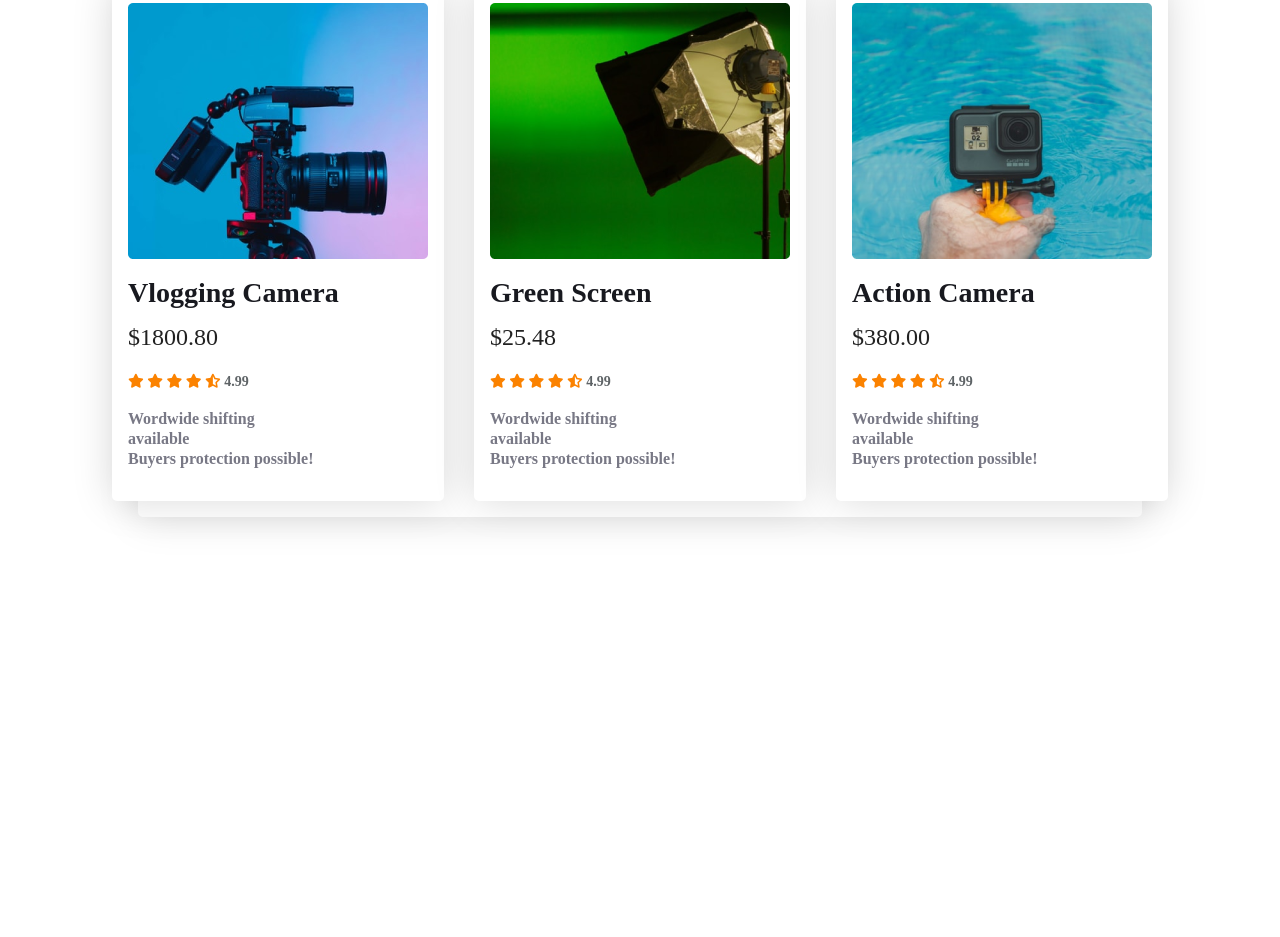
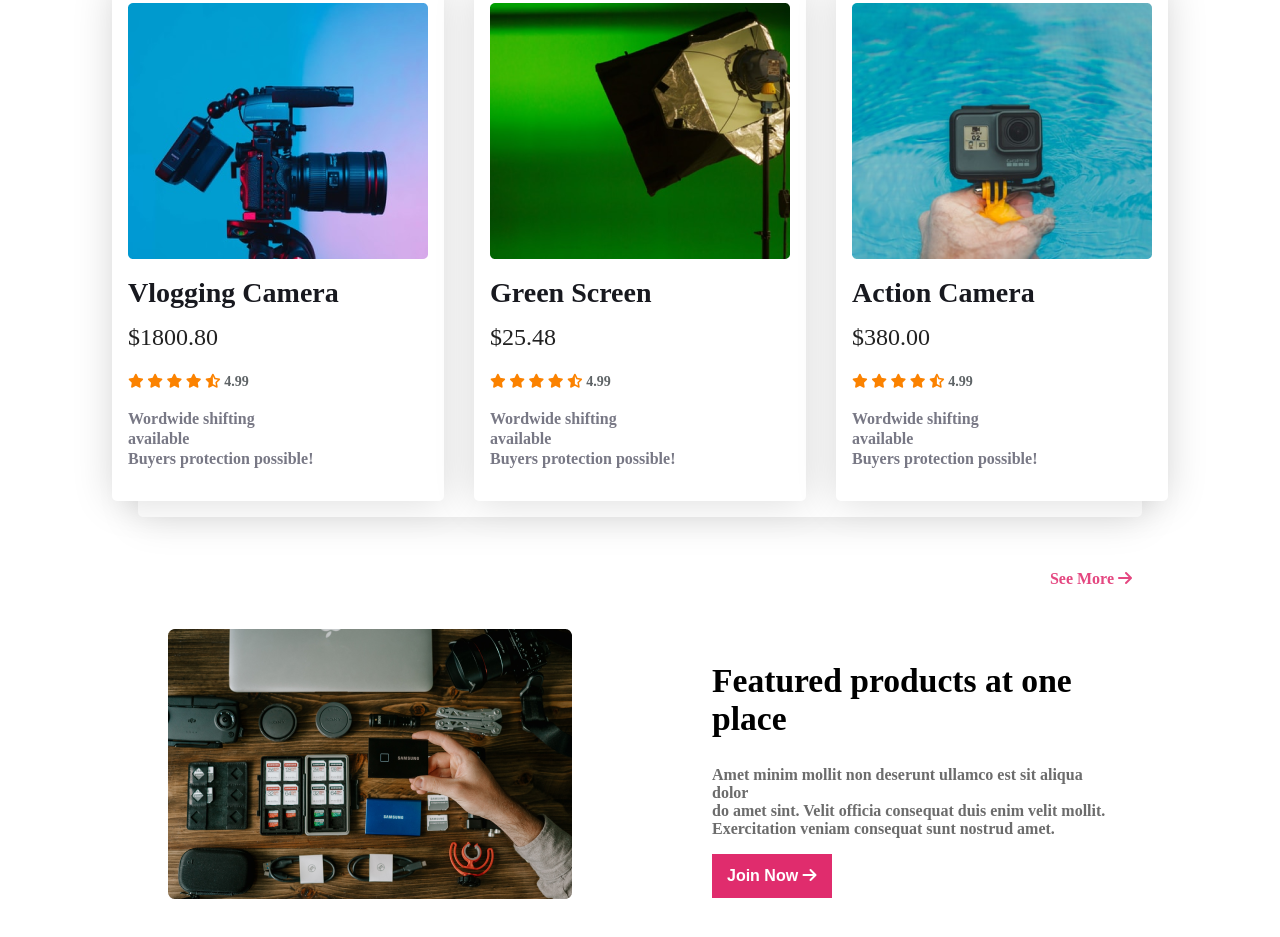
Before and after one commit to SajibSaha207/Influencer-gears, a plain HTML site: page index.html in a window 1280 px wide. Shown: the part 1926-2863 px from the top of the page. Before the commit the page ends 2573 px from the top, so only its background shows below. Drawn offline with Linux system fonts and the light colour scheme.

Commit message:
Added Featured Product section

```diff
--- a/index.html
+++ b/index.html
@@ -211,8 +211,30 @@
                     <p class="product-description"> Wordwide shifting <br> available <br> Buyers protection possible!</p>
                 </div>
             </div>
+            <div class="see-more">
+                <a href="#">See More <i class="fa-solid fa-arrow-right"></i> </a>
+            </div>
         </div>
     </section>
     <!-- Ends popular collection -->
+
+    <!-- featured product start here -->
+     <div class="container">
+        <div class="featured">
+            <div>
+        <img src="./images/gear.png" alt="">
+    </div>
+
+        <div >
+            <h2>Featured products at one place</h2>
+           <p>
+            Amet minim mollit non deserunt ullamco est sit aliqua dolor <br> do amet sint. Velit officia consequat duis enim velit mollit. <br> Exercitation veniam consequat sunt nostrud amet.
+           </p>
+            <button class="btn-secoundary">Join Now <i class="fa-solid fa-arrow-right"></i></button>
+        </div>
+         </div>
+     </div>
+
+
 </body>
 </html>
--- a/style/style.css
+++ b/style/style.css
@@ -167,3 +167,48 @@ box-shadow: 0px 0px 40px rgba(0, 0, 0, 0.15);
     color: rgb(120, 120, 133);
     text-align: left;
  }
+ .see-more {
+    text-align: right;
+    margin: -80px 140px;
+
+
+ }
+ .see-more a{
+text-decoration: none;
+font-weight: 700;
+font-size: 1rem;
+ color: rgba(224, 44, 109, 0.87);
+
+ }
+
+ /* featured section */
+ .featured{
+    display: flex;
+    align-items: center;
+    gap: 140px;
+    margin: 120px 160px;
+ }
+ .featured img{
+    max-width: 404px;
+    min-height: 270px;
+ }
+ .featured h2{
+    font-size: 2.1rem;
+ }
+ .featured p{
+    font-weight: 700;
+    font-size: 1rem;
+    color: rgba(108, 108, 108, 1);
+    margin: 1rem 0;
+
+ }
+ .btn-secoundary{
+    background-color: rgb(224, 44, 109);
+    max-width: 180px;
+    min-height: 44px;
+    font-weight: 700;
+    font-size: 1rem;
+    padding: 5px 15px;
+    color: white;
+    border: none;
+ }
```
